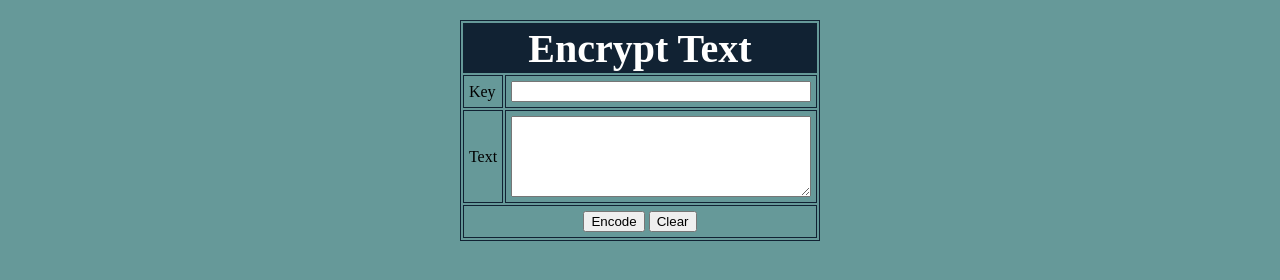
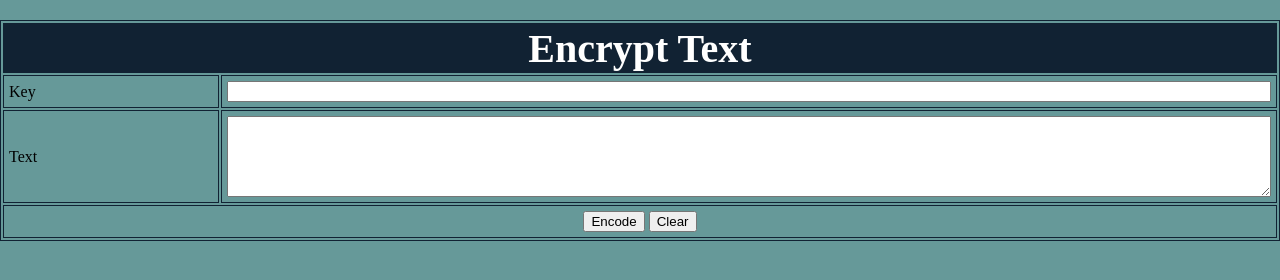
Before and after one commit to MacGitHub2013/Encrypt, a plain HTML site: page index.html in a window 1280 px wide. Drawn offline with Linux system fonts and the light colour scheme.

Commit message:
style changed

```diff
--- a/index.html
+++ b/index.html
@@ -1,5 +1,11 @@
 <html>
 <style>
+
+.inputs
+{
+
+width:100%;
+}
 td
 {
 
@@ -12,7 +18,7 @@ padding:5px;
 
 table
 {
-
+width:100%;
 border-colapse:colapse;
 border:solid 1px #123;
 margin-top:20px;
@@ -110,14 +116,14 @@ function Clear()
 Key
 </td>
 <td>
-<input type="text" style="width:300px;" id="key" ></input>
+<input type="text" class="inputs" id="key" ></input>
 </td>
 <tr>
 <td>
 Text
 </td>
 <td>
- <textarea  rows=5  style="width:300px;" id="content" ></textarea>
+ <textarea  rows=5  class="inputs" id="content" ></textarea>
 </td>
 </tr>
 <tr>
```
Also changed, not shown: icon.png.
